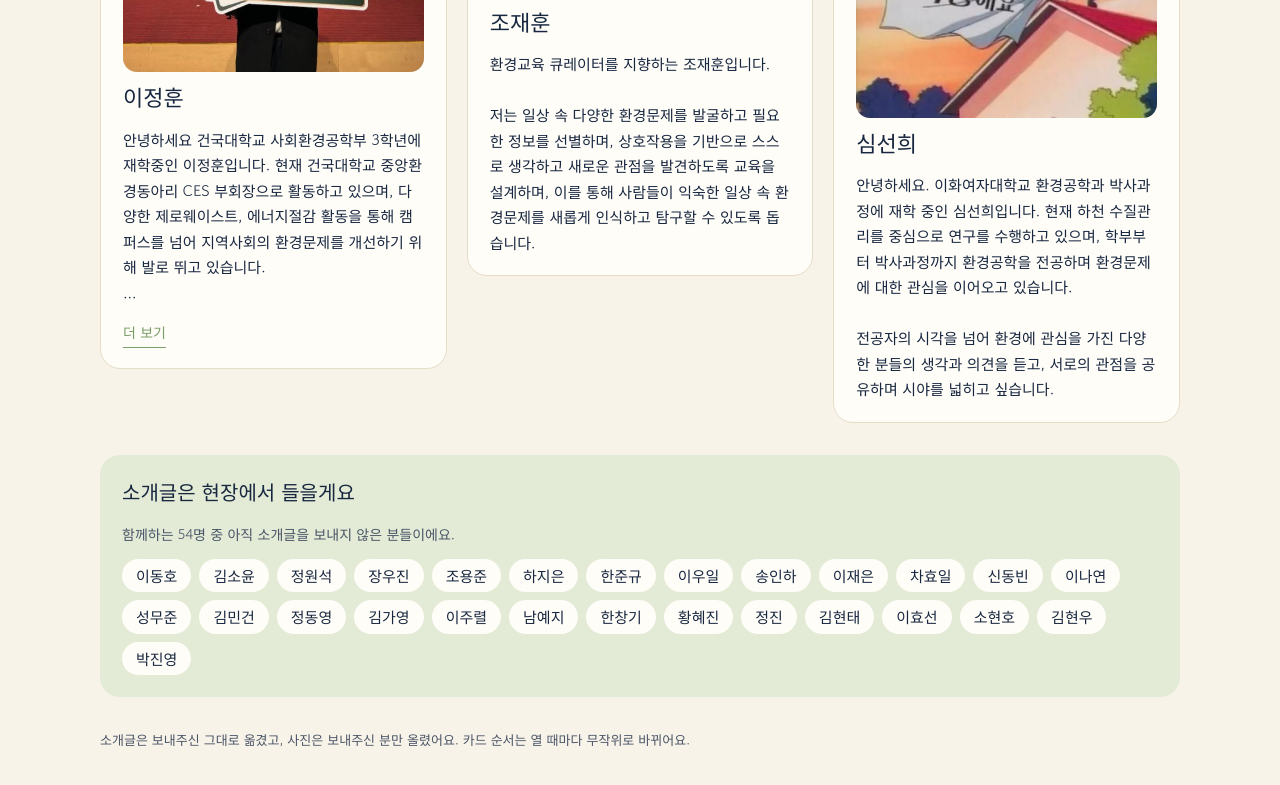
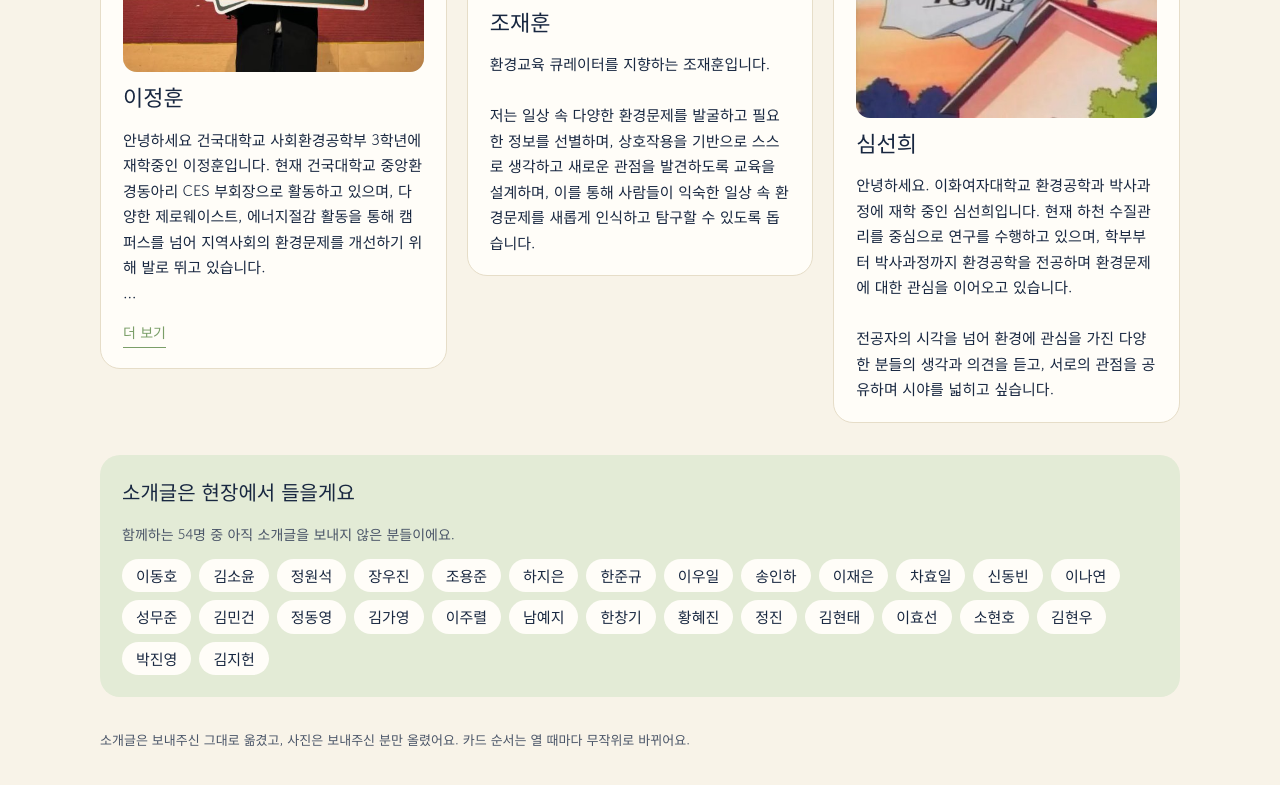
Before and after one commit to microalgae0605/algaedoctor-year-end-2026, a plain HTML site: page intros.html in a window 1280 px wide. Shown: the part 4347-5132 px from the top of the page. Drawn offline with Linux system fonts and the light colour scheme.

Commit message:
Add one participant name

```diff
--- a/intros.html
+++ b/intros.html
@@ -141,7 +141,7 @@ const PEOPLE = [
 // everyone else on the confirmed participant list (52 people), in the list's order
 const WAITING = ['이동호', '김소윤', '정원석', '장우진', '조용준', '하지은', '한준규',
   '이우일', '송인하', '이재은', '차효일', '신동빈', '이나연', '성무준', '김민건', '정동영', '김가영', '이주렬', '남예지',
-  '한창기', '황혜진', '정진', '김현태', '이효선', '소현호', '김현우', '박진영'];
+  '한창기', '황혜진', '정진', '김현태', '이효선', '소현호', '김현우', '박진영', '김지헌'];
 const TOTAL = 54;   // confirmed participants (one guest is intentionally not listed by name)
 // photos sent with the survey (only people who attached one), shrunk to 480px wide
 const PHOTOS = {
```
